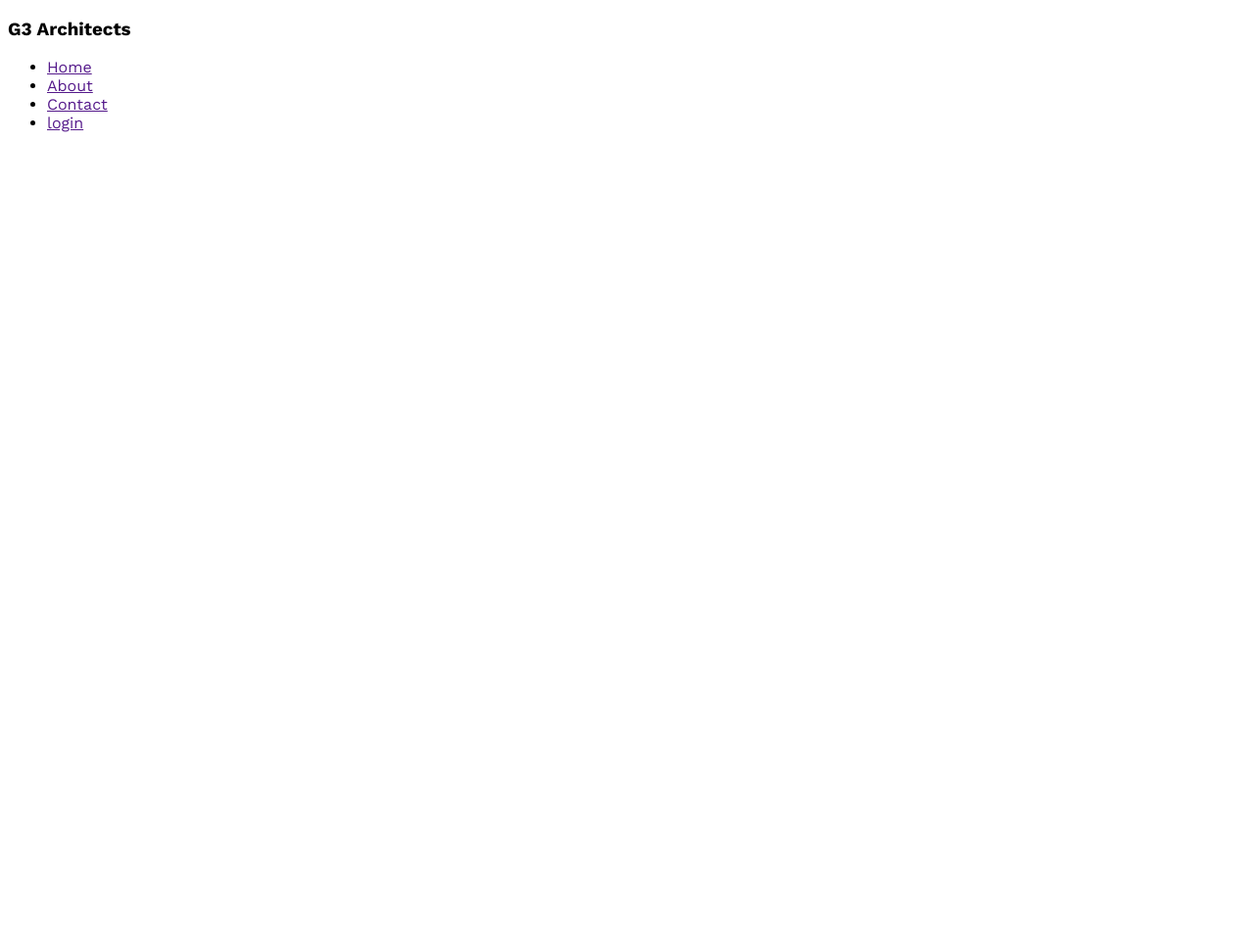
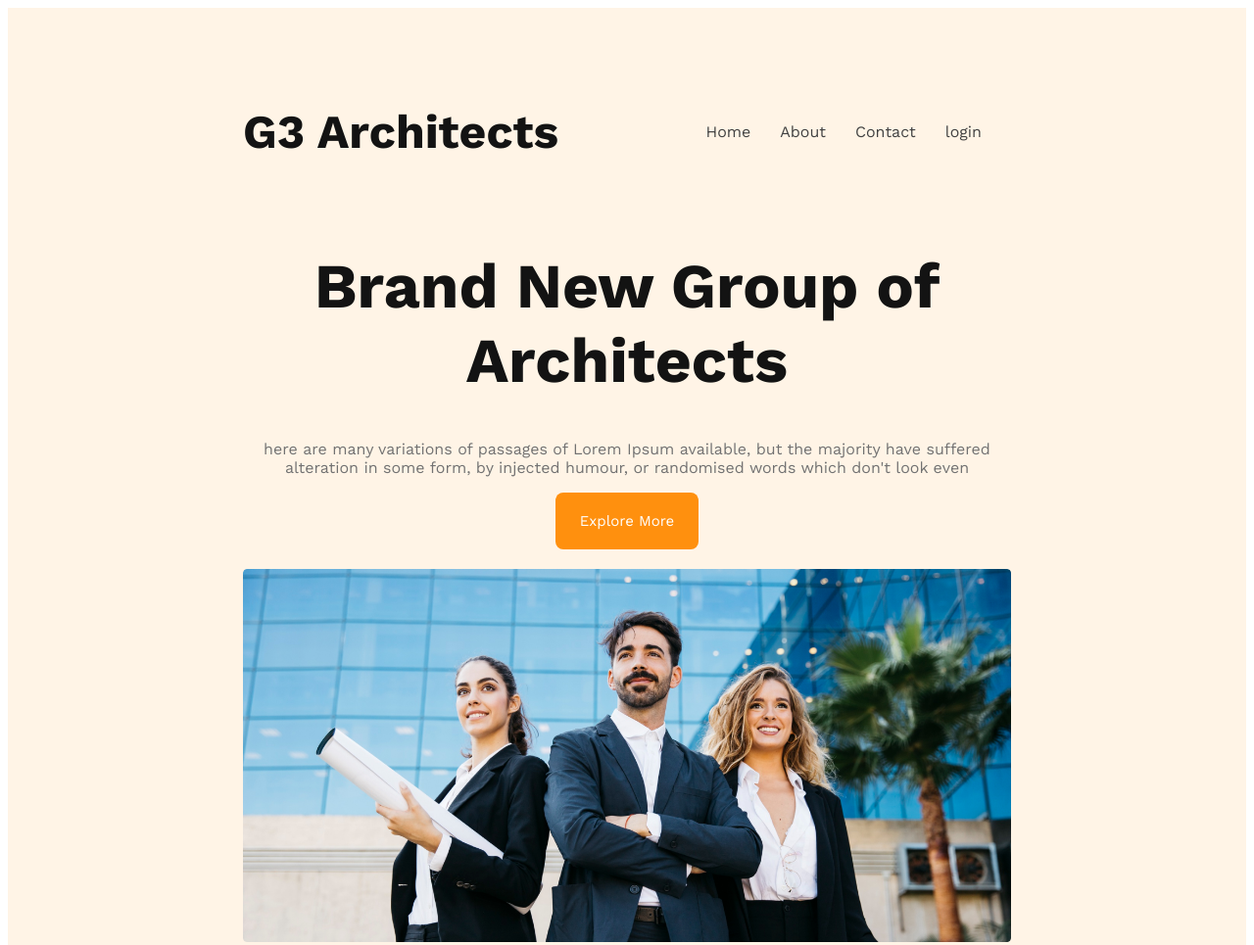
Before and after one commit to Sudepta-14/git-architects-website, a plain HTML site: page index.html in a window 1280 px wide. Shown: the top 965 px of the page at 98% size. Before the commit the page ends 800 px from the top, so only its background shows below. Drawn offline with nearby package versions, Linux system fonts and the light colour scheme.

Commit message:
added content

```diff
--- a/index.html
+++ b/index.html
@@ -9,7 +9,7 @@
 </head>
 <header>
     <nav>
-        <h3>G3 Architects</h3>
+        <h3 class="nav-title">G3 Architects</h3>
         <ul>
             <li><a href="">Home</a></li>
             <li><a href="">About</a></li>
@@ -17,6 +17,20 @@
             <li><a href="">login</a></li>
         </ul>
     </nav>
+    <div class="banner">
+        <div class="banner-content">
+            <h1 class="banner-title">Brand New
+
+                Group of Architects</h1>
+            <p class="banner-description">here are many variations of passages of Lorem Ipsum available, but the
+                majority
+                have suffered alteration in
+                some form, by injected humour, or randomised words which don't look even</p>
+            <button class="btn-primary">Explore More</button>
+
+        </div>
+        <img src="images/banner.png" alt="">
+    </div>
 
 
 </header>
--- a/styles/architects.css
+++ b/styles/architects.css
@@ -4,3 +4,68 @@
     font-family: 'Open Sans', sans-serif;
     font-family: 'Work Sans', sans-serif;
 }
+
+header {
+    background-color: rgb(255, 144, 14, 0.10);
+    padding: 50px 240px;
+}
+
+nav {
+    display: flex;
+    justify-content: space-between;
+    align-items: center;
+}
+
+.nav-title {
+    color: #131313;
+    font-size: 3rem;
+    font-weight: 700;
+
+}
+
+nav>ul {
+    display: flex;
+}
+
+nav li {
+    list-style: none;
+    margin-right: 30px;
+    font-weight: 500;
+    font-size: 1rem;
+}
+
+nav li a {
+    text-decoration: none;
+    color: #424242;
+}
+
+.banner-content {
+    max-width: 800px;
+    text-align: center;
+    margin: 0 auto;
+}
+
+.banner-title {
+    font-size: 4rem;
+    font-weight: 700;
+    color: #131313;
+}
+
+.banner-description {
+    color: #727272;
+}
+
+.btn-primary {
+    background-color: #ff900e;
+    border-radius: 8px;
+    font-size: 15px;
+    color: #fff;
+    padding: 20px 25px;
+    cursor: pointer;
+    border: 0;
+}
+
+.banner img {
+    margin-top: 20px;
+    width: 100%;
+}
```
